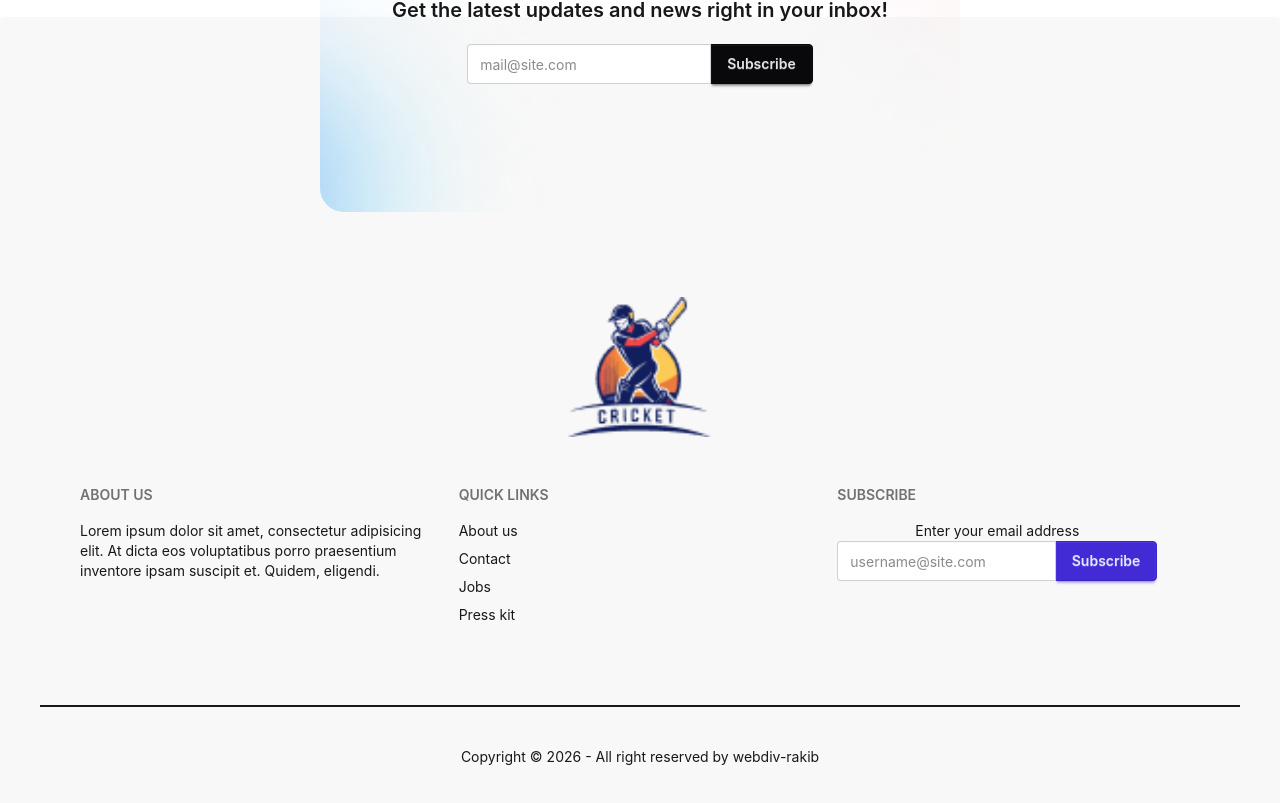
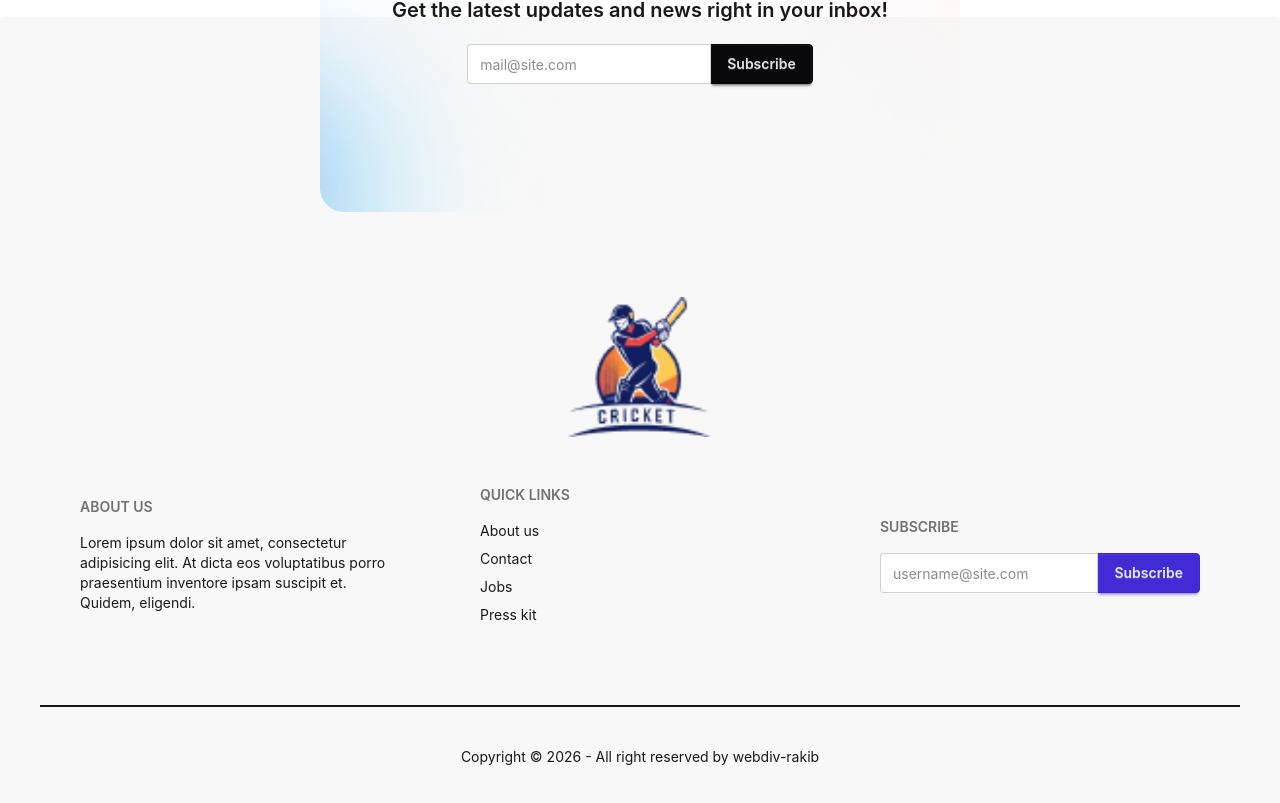
Before and after one commit to webdiv-rakib/bpl-dream-11, a React (Vite) app: page / in a window 1280 px wide. Shown: the part 5313-6116 px from the top of the page. Built offline with nearby package versions, Linux system fonts and the light colour scheme.

Commit message:
all footer design complete

```diff
--- a/src/componenets/Footer/Footer.jsx
+++ b/src/componenets/Footer/Footer.jsx
@@ -23,27 +23,26 @@ const Footer = () => {
                 <div>
                     <img className='w-36 mt-60' src="../../../src/assets/logo.png" alt="" />
                 </div>
-                <footer className="footer sm:footer-horizontal bg-base-200 text-base-content p-10 grid grid-cols-3 justify-self-center">
-                    <nav className='text-left'>
+                <footer className="footer sm:footer-horizontal bg-base-200 p-10 flex justify-center items-center gap-20">
+                    <nav className='text-left w-1/3'>
                         <h6 className="footer-title">About Us</h6>
                         <p>Lorem ipsum dolor sit amet, consectetur adipisicing elit. At dicta eos voluptatibus porro praesentium inventore ipsam suscipit et. Quidem, eligendi.</p>
                     </nav>
-                    <nav>
+                    <nav className='w-1/3'>
                         <h6 className="footer-title">Quick Links</h6>
                         <a className="link link-hover">About us</a>
                         <a className="link link-hover">Contact</a>
                         <a className="link link-hover">Jobs</a>
                         <a className="link link-hover">Press kit</a>
                     </nav>
-                    <form>
+                    <form className='w-1/3'>
                         <h6 className="footer-title">Subscribe</h6>
-                        <fieldset className="w-80">
-                            <label>Enter your email address</label>
+                        <fieldset className="">
                             <div className="join">
                                 <input
                                     type="text"
                                     placeholder="username@site.com"
-                                    className="input input-bordered join-item" />
+                                    className="input input-bordered join-item text-left" />
                                 <button className="btn btn-primary join-item">Subscribe</button>
                             </div>
                         </fieldset>
--- a/src/componenets/Players/Players.jsx
+++ b/src/componenets/Players/Players.jsx
@@ -55,7 +55,7 @@ const Players = ({ handleChoosePlayer, selectedCount, selectedPlayers, handleRem
                 </div>
             ) : (
                 // SELECTED LIST VIEW
-                <div className="space-y-4">
+                <div className="space-y-4 mb-50">
                     {selectedPlayers.map(player => (
                         <div key={player.player_id} className="flex justify-between items-center p-4 border rounded-2xl shadow-sm">
                             <div className="flex items-center gap-4">
```
